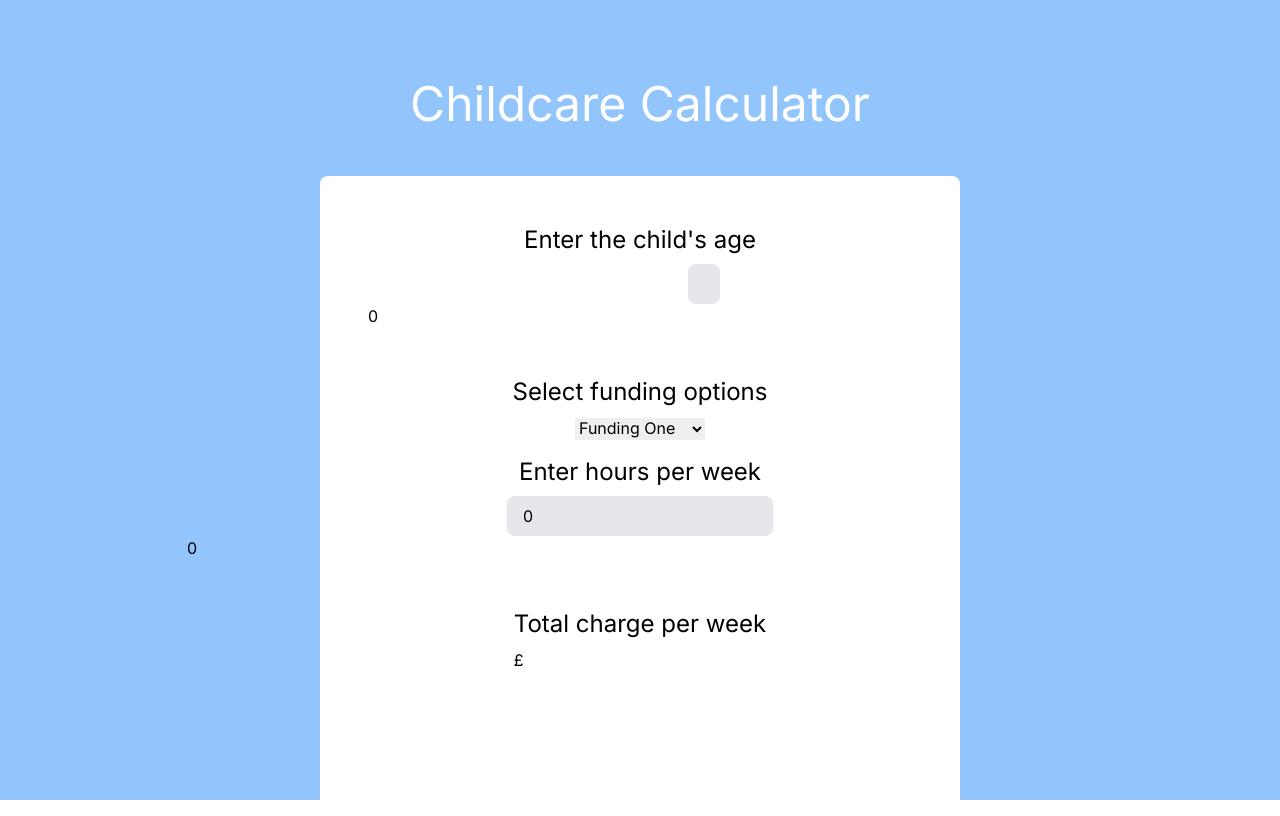
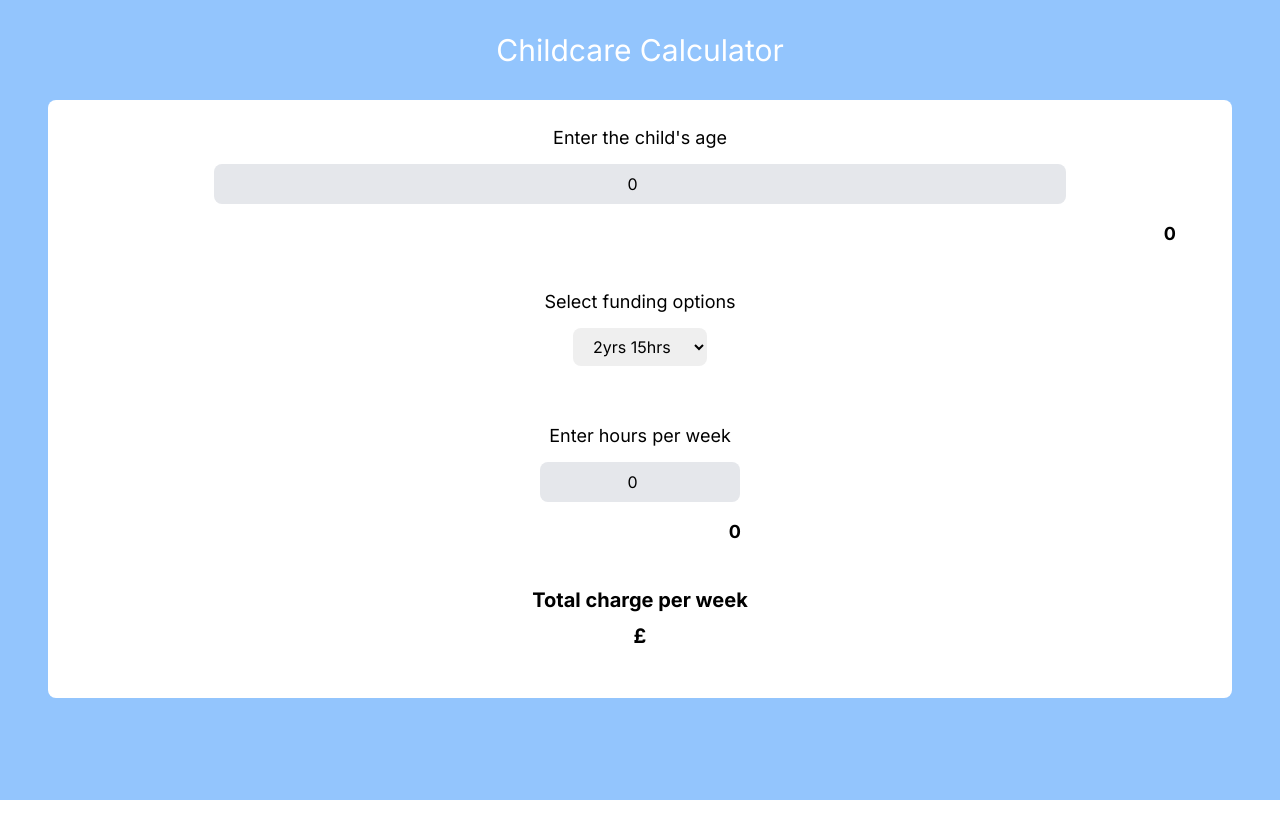
Before and after one commit to hannahf86/childcare-calculator, a Next.js app: page / in a window 1280 px wide. Built offline with nearby package versions, Linux system fonts and the light colour scheme.

Commit message:
improved ui and styles

```diff
--- a/app/page.tsx
+++ b/app/page.tsx
@@ -1,16 +1,22 @@
+'use client'
+
 import { useState, useEffect } from "react";
 
 export default function Home() {
 
   const styles = {
     background: "bg-blue-300 h-screen w-screen",
-    title: "text-center text-5xl text-white pt-20 pb-12",
-    container: "bg-white mx-80 p-12 rounded-lg ",
-    questionContainer: "flex flex-col justify-center mb-12 ",
-    questionText: "text-2xl text-center mb-2",
-    input: "px-4 py-2 rounded-lg border-none bg-gray-200 mx-80",
-    radioContainer: "mb-12 flex flex-col justify-center items-center",
-    radio: "mx-6 my-2",
+    title: "text-center text-3xl text-white py-8 mx-8",
+
+    container: "bg-white mx-12 p-6 rounded-lg ",
+    questionContainer: "flex flex-col justify-center mb-6 ",
+    questionText: "text-lg text-center mb-3 ",
+    input: "m-auto px-4 py-2 rounded-lg border-none bg-gray-200 text-center w-9/12",
+    answer: 'text-right mr-8 my-4 text-lg font-bold',
+    dropdownContainer: "flex flex-col justify-center items-center",
+    dropdownMenu: 'px-4 py-2 rounded-lg mb-8',
+    totalText: 'text-xl font-bold',
+    totalAnswer: 'text-center font-bold text-xl mt-2',
   };
 
   // Before you have any change of adding branching in your code, initialise your effects
@@ -57,8 +63,9 @@ export default function Home() {
         <h1 className={styles.title}>Childcare Calculator</h1>
 
         <div className={styles.container}>
+
           <div className={styles.questionContainer}>
-            <h2 className={styles.questionText}> Enter the child's age</h2>
+            <h2 className={styles.questionText}>Enter the child's age</h2>
             <input
               id="childAge"
               type="number"
@@ -66,18 +73,17 @@ export default function Home() {
               value={childAge}
               onChange={handleAge}
               className={styles.input}
-            />{" "}
-            {childAge}
+            />
+            <div className={styles.answer}>{childAge}</div>
           </div>
 
-          <div className={styles.radioContainer}>
+          <div className={styles.dropdownContainer}>
             <h2 className={styles.questionText}> Select funding options</h2>
-
-            <div className="mb-4">
-              <select onChange={handleFunding}>
-                <option value="fundingOne">Funding One</option>
-                <option value="fundingTwo">Funding Two</option>
-                <option value="fundingThree">Funding Three</option>
+            <div className={styles.questionContainer}>
+              <select onChange={handleFunding} className={styles.dropdownMenu}>
+                <option value="fundingOne">2yrs 15hrs</option>
+                <option value="fundingTwo">3yrs 15hrs</option>
+                <option value="fundingThree">3yrs 30hrs</option>
               </select>
               {funding}
             </div>
@@ -91,19 +97,20 @@ export default function Home() {
                 value={hours}
                 onChange={handleHours}
                 className={styles.input}
-              />{" "}
-              {hours}
+              />
+              <div className={styles.answer}>{hours}</div>
             </div>
 
             <div className={styles.questionContainer}>
-              <h2 className={styles.questionText}> Total charge per week</h2>
+              <h2 className={styles.totalText}> Total charge per week</h2>
               <div>
-                <h3>£</h3>
+                <h3 className={styles.totalAnswer}>{`£`}</h3>
               </div>
             </div>
+
           </div>
-        </div>
-      </div>
+        </div >
+      </div >
 
     </>
   )
```
